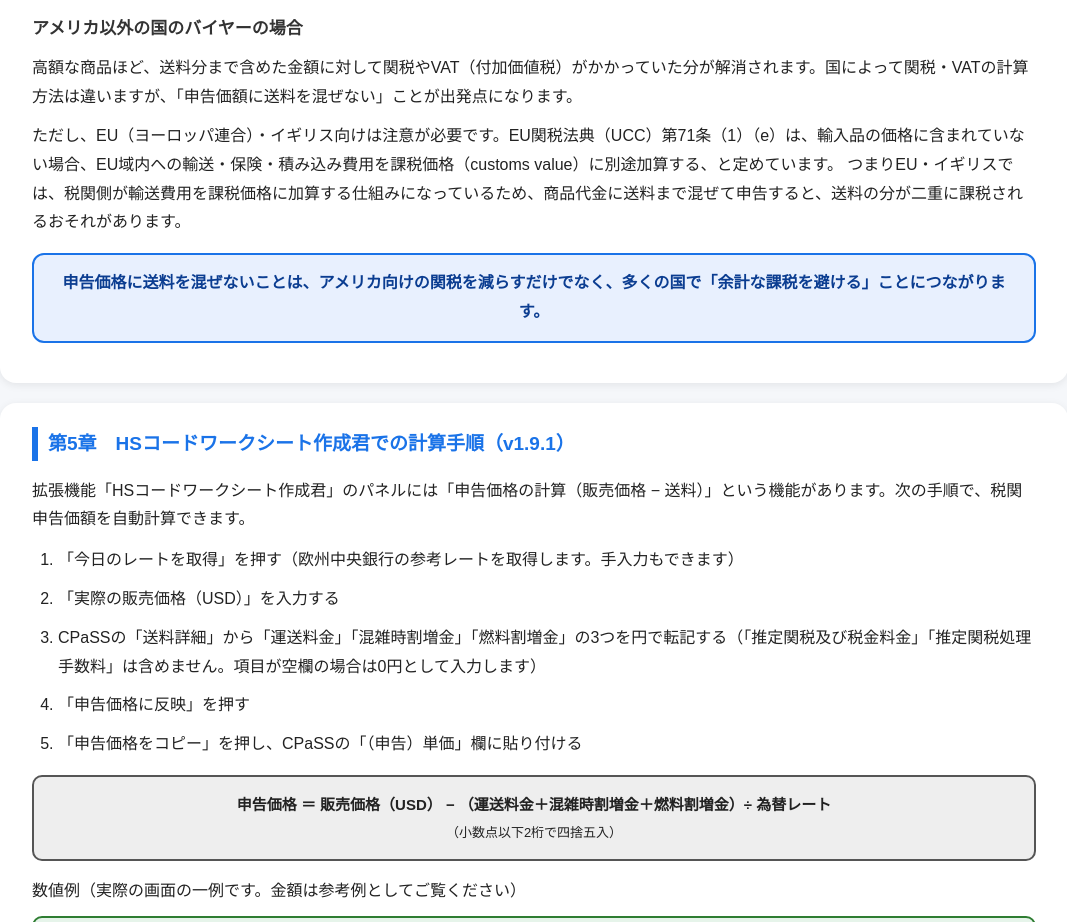
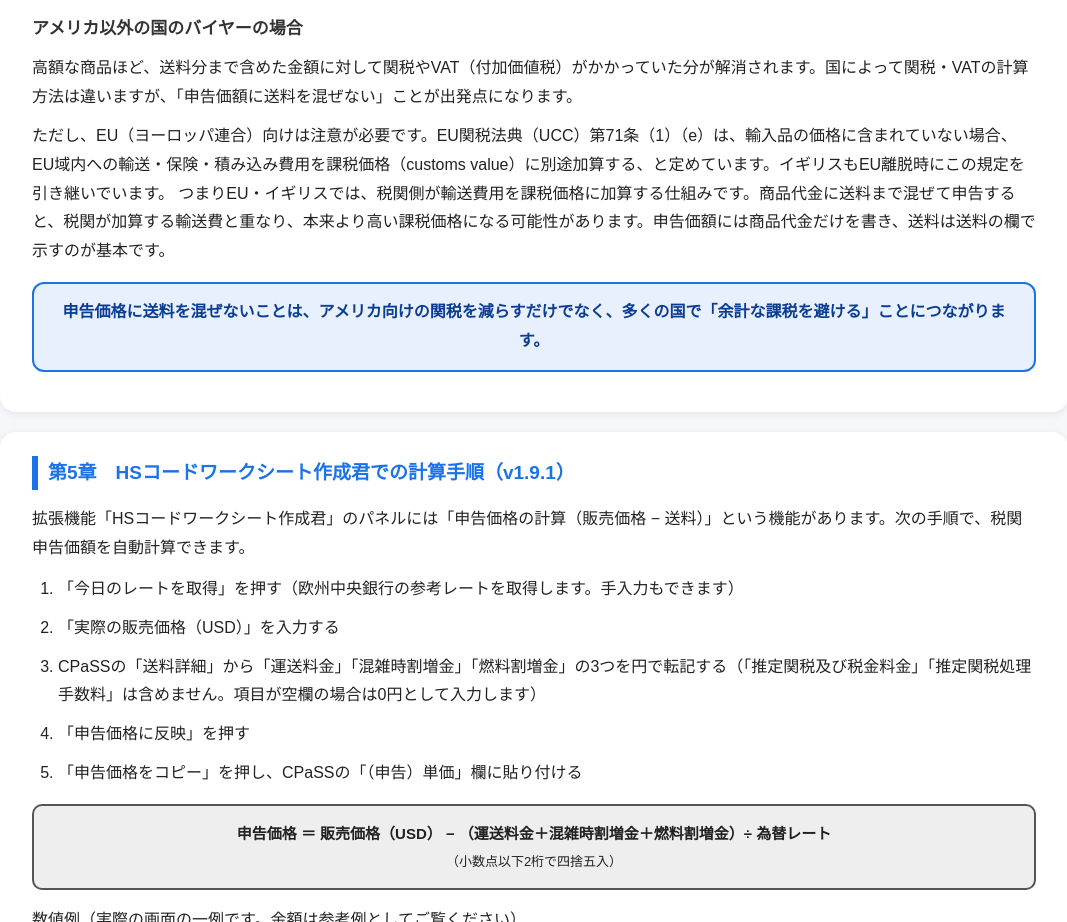
Before and after one commit to naokijodan/ebay-declared-value-guide, a plain HTML site: page index.html in a window 1280 px wide. Shown: the part 3026-3948 px from the top of the page, without its empty margins (106-1173 px from the left). Drawn offline with Linux system fonts and the light colour scheme.

Commit message:
軽微な修正: スクショの見切れ文字を塗りつぶし、EU段落を差し替え
CPaSS実機スクショ左端に残っていた文字断片「rna」を塗りつぶし。第4章のEU段落を、UCC第71条とイギリスの扱いをより正確に説明する文言に差し替え。

Co-Authored-By: Claude Fable 5.1 <noreply@anthropic.com>

```diff
--- a/index.html
+++ b/index.html
@@ -491,8 +491,8 @@
       高額な商品ほど、送料分まで含めた金額に対して関税やVAT（付加価値税）がかかっていた分が解消されます。国によって関税・VATの計算方法は違いますが、「申告価額に送料を混ぜない」ことが出発点になります。
     </p>
     <p>
-      ただし、EU（ヨーロッパ連合）・イギリス向けは注意が必要です。EU関税法典（UCC）第71条（1）（e）は、輸入品の価格に含まれていない場合、EU域内への輸送・保険・積み込み費用を課税価格（customs value）に別途加算する、と定めています。
-      つまりEU・イギリスでは、税関側が輸送費用を課税価格に加算する仕組みになっているため、商品代金に送料まで混ぜて申告すると、送料の分が二重に課税されるおそれがあります。
+      ただし、EU（ヨーロッパ連合）向けは注意が必要です。EU関税法典（UCC）第71条（1）（e）は、輸入品の価格に含まれていない場合、EU域内への輸送・保険・積み込み費用を課税価格（customs value）に別途加算する、と定めています。イギリスもEU離脱時にこの規定を引き継いでいます。
+      つまりEU・イギリスでは、税関側が輸送費用を課税価格に加算する仕組みです。商品代金に送料まで混ぜて申告すると、税関が加算する輸送費と重なり、本来より高い課税価格になる可能性があります。申告価額には商品代金だけを書き、送料は送料の欄で示すのが基本です。
     </p>
 
     <div class="point-box">
```
Also changed, not shown: images/cpass-declared-value-flow.png.
